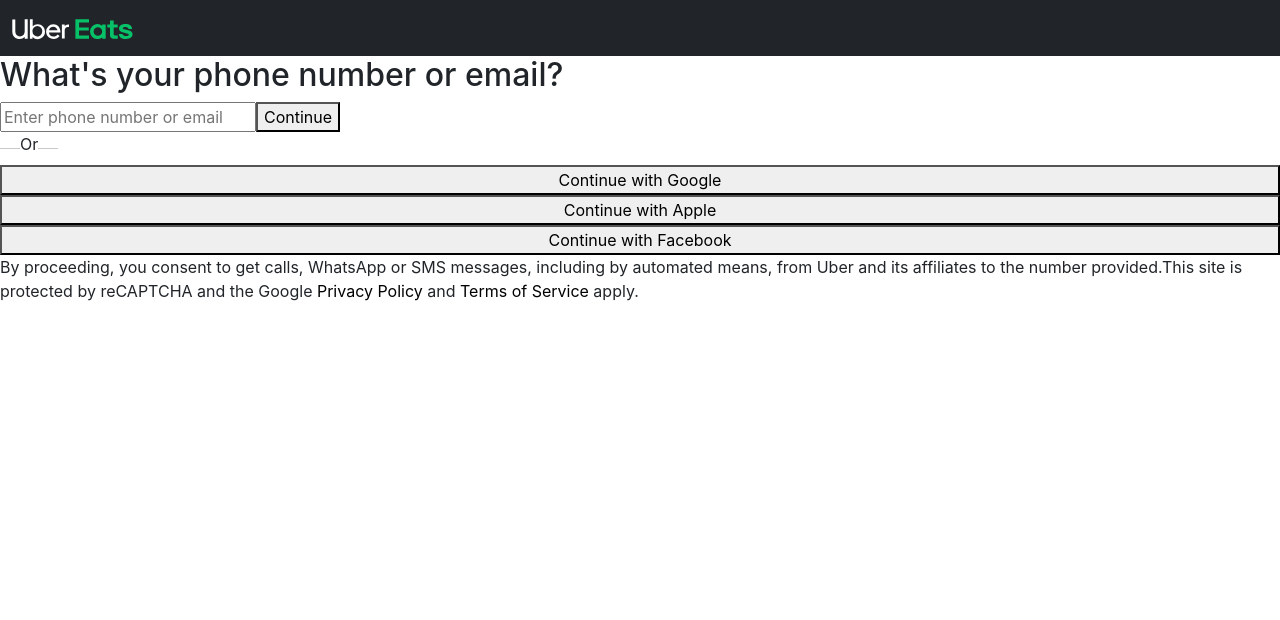
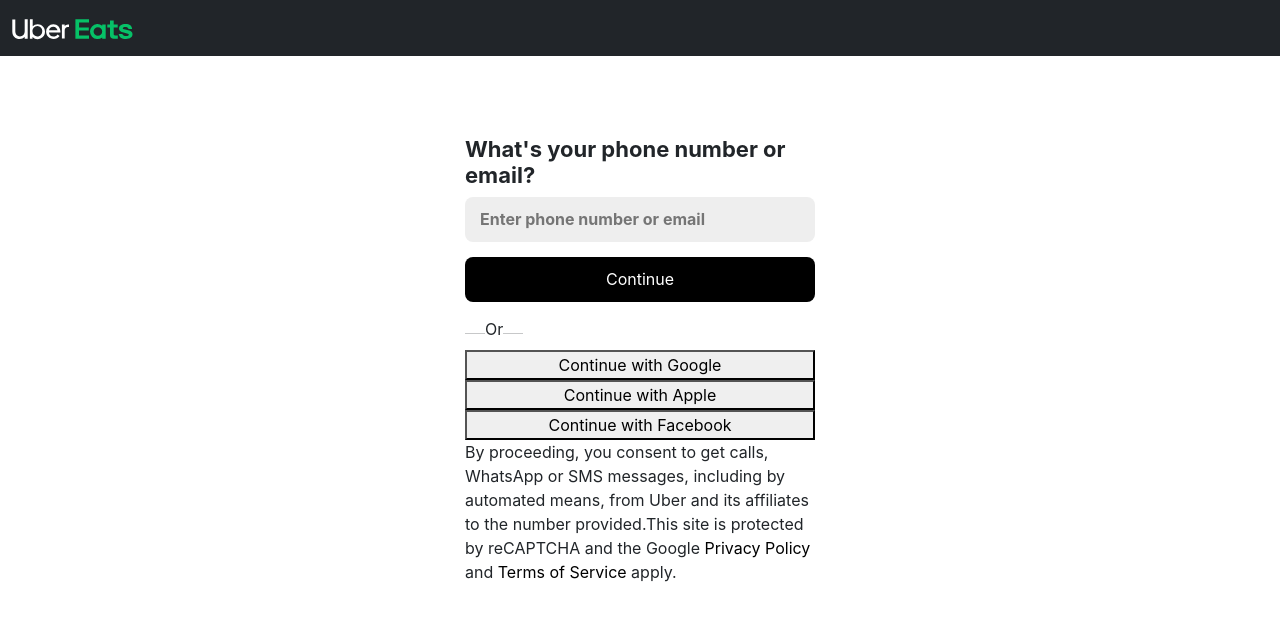
Before and after one commit to Nitishkulkarni45/Uber_eats_clone, a React (Create React App) app: page /Login in a window 1280 px wide. Shown: the top 620 px of the page. Built offline with nearby package versions, Linux system fonts and the light colour scheme.

Commit message:
input modified

```diff
--- a/src/Routes/Login.css
+++ b/src/Routes/Login.css
@@ -7,3 +7,38 @@
     display: flex;
     flex-direction: column;
 }
+.form-begin{
+    margin: 80px auto;
+    width: 350px;
+}
+h2{
+    font-size: 22px;
+    font-weight: 750;
+}
+#em-ph{
+    width: 350px;
+    height: 45px;
+    border: none;
+    background-color: #EEEEEE;
+    border-radius: 8px;
+    text-align: start;
+    padding-left: 15px;
+}
+#em-ph::placeholder{
+    font-weight: bolder;
+}
+.cont-but{
+    color: white;
+    margin: 15px 0px;
+    border-radius: 8px;
+    border: none;
+    width: 350px;
+    height: 45px;
+    background-color: black;
+}
+.cont-but::placeholder{
+    font-weight: bolder;
+}
+hr{
+    text-align: center;
+}
--- a/src/Routes/Login.js
+++ b/src/Routes/Login.js
@@ -16,7 +16,7 @@
         <div className="form-begin">
           <h2>What's your phone number or email?</h2>
           <input type="text" id="em-ph" placeholder='Enter phone number or email' />
-          <button className='cont-but'>Continue</button>
+          <div className="butnit"><button className='cont-but'>Continue</button></div>
           <div className="hori">
             <div className="hr1"><hr width="20px" /></div>Or<div className="hr1"><hr width="20px" /></div>
           </div>
```
